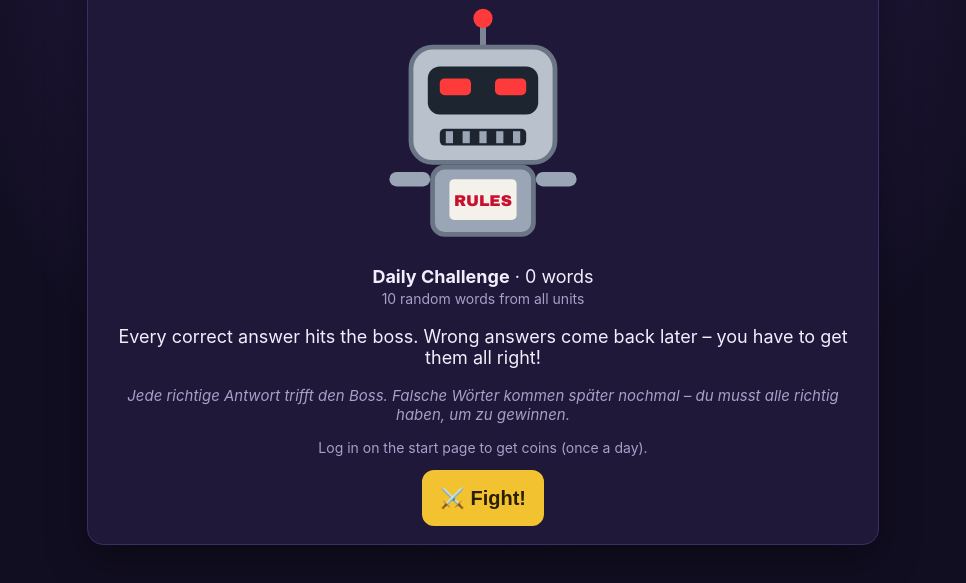
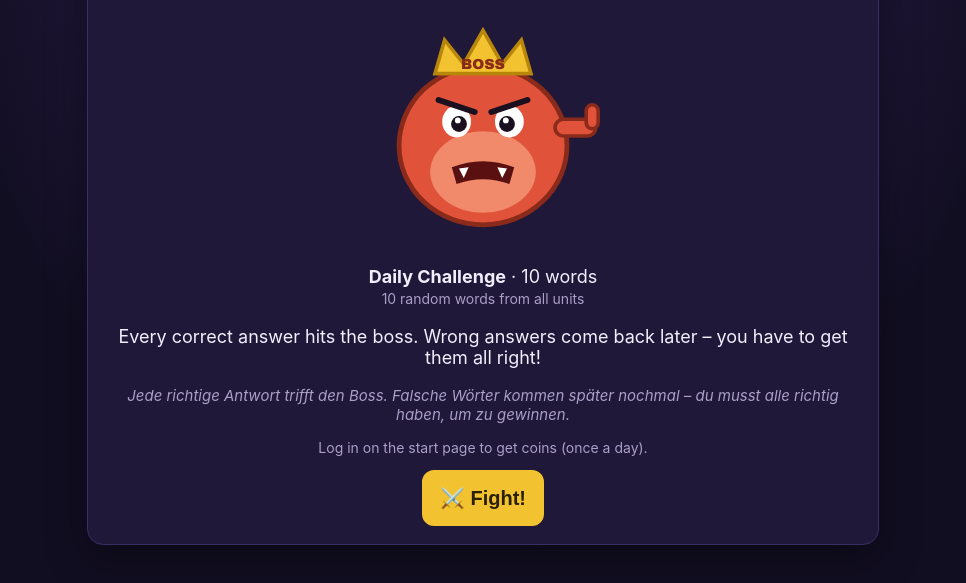
Before and after one commit to PhHirsch/english10, a plain HTML site: page boss.html in a window 1280 px wide. Shown: the part 123-706 px from the top of the page, without its empty margins (157-1123 px from the left). Drawn offline with Linux system fonts and the light colour scheme.

Commit message:
Vokabel-Bosse Unit 2 Inside India (8 Abschnitte); sb/sth-Toleranz
Co-Authored-By: Claude Opus 5.5 <noreply@anthropic.com>
Claude-Session: https://claude.ai/code/session_01V4MJSbDvBPmeskN5Vqjfsa

```diff
--- a/boss.html
+++ b/boss.html
@@ -57,8 +57,7 @@
 <main id="app"></main>
 <script src="game.js?v=1"></script>
 <script src="bosses.js?v=1"></script>
-<script>window.VOCAB = window.VOCAB || {};</script>
-<!-- Vokabel-Dateien hier einbinden -->
+<script src="vocab-u2.js?v=1"></script>
 <script>
 const $ = id => document.getElementById(id);
 const P = new URLSearchParams(location.search);
@@ -94,12 +93,13 @@ function variants(en) {
   const out = new Set();
   expand(en).forEach(v => {
     v = norm(v); out.add(v);
-    if (/\bsb\b/.test(v)) ["", "someone", "somebody"].forEach(r => out.add(norm(v.replace(/\bsb\b/, r))));
+    const SB = ["sb", "", "someone", "somebody"], STH = ["sth", "", "something"];
+    if (/\b(sb|sth)\b/.test(v)) SB.forEach(a => STH.forEach(b => out.add(norm(v.replace(/\bsb\b/, a).replace(/\bsth\b/, b)))));
   });
   if (en === "ad(vert)") out.add("advertisement");
   return [...out].filter(Boolean);
 }
-function mainForm(en) { return norm(en.replace(/\([^)]*\)/g, "").replace(/\bsb\b/, "")); }
+function mainForm(en) { return norm(en.replace(/\([^)]*\)/g, "").replace(/\bsb\b/, "").replace(/\bsth\b/, "")); }
 function hintOf(en) { const m = mainForm(en); return m.split("").map((c, i) => i === 0 ? c : c === " " ? "  " : c === "-" || c === "'" ? c : "_").join(""); }
 const deTokens = de => de.toLowerCase().replace(/\(.*?\)/g, "").split(/[;,/]/).map(t => t.trim()).filter(Boolean);
 function overlap(a, b) { const A = deTokens(a[1]); return deTokens(b[1]).some(t => A.indexOf(t) >= 0) || mainForm(a[0]) === mainForm(b[0]); }
--- /dev/null
+++ b/vocab-u2.js
@@ -0,0 +1,74 @@
+/* Orange Line 6 – Unit 2 "Inside India" – Vokabeln (SB S. 187–193)
+   Format: [englisch, deutsch] – Klammern im Englischen = optional beim Eintippen.
+   Blau gedruckte Wörter (nur zum Verstehen) sind nicht enthalten. */
+window.VOCAB = window.VOCAB || {};
+VOCAB["u2"] = {
+  unit: "Unit 2 · Inside India",
+  sections: [
+    { id: "boss-u2-wayin1", part: "Way in", title: "Way in (1)", pages: "p. 187 (contrast – attractive)", boss: "ghost", bossName: "Ghost of the Monument",
+      words: [
+        ["contrast", "Gegensatz; Kontrast; Unterschied"], ["monument", "Denkmal"], ["ritual", "Ritual"], ["to worship", "verehren; anbeten"],
+        ["prayer", "Gebet"], ["form", "Art; Form; Formular"], ["non-violent", "friedlich; gewaltfrei"], ["violent", "brutal; gewaltsam; gewalttätig"],
+        ["all over", "überall"], ["agriculture", "Landwirtschaft; Agrikultur"], ["IT (Information Technology)", "Informatik; Informationstechnik"], ["service", "Dienstleistung"],
+        ["call centre", "Callcenter"], ["economy", "Wirtschaft"], ["Indian", "Inder; Inderin"], ["attractive", "attraktiv"]
+      ] },
+    { id: "boss-u2-wayin2", part: "Way in", title: "Way in (2)", pages: "p. 187–188 (marriage – palace)", boss: "slime", bossName: "Palace Slime",
+      words: [
+        ["marriage", "Ehe; Heirat"], ["to arrange", "arrangieren"], ["tie", "Beziehung; Verbindung"], ["possible", "möglich"],
+        ["support", "Unterstützung; Hilfe"], ["relative", "Verwandte; Verwandter"], ["to be left alone", "allein gelassen werden"], ["volunteer", "ehrenamtlich"],
+        ["organisation", "Organisation"], ["princess", "Prinzessin"], ["lord", "Lord; Herr; hier: Hoheit"], ["Persian", "persisch"],
+        ["at first sight", "auf den ersten Blick"], ["jewel", "Juwel"], ["palace", "Palast"]
+      ] },
+    { id: "boss-u2-st1a", part: "Station 1", title: "At work", pages: "p. 188 (box: cost – working conditions)", boss: "manager", bossName: "The Big Boss",
+      words: [
+        ["cost", "Kosten; Preis"], ["on-site", "vor Ort"], ["orientation", "Orientierungs-; Orientierung"], ["counselling", "Beratung"],
+        ["travel", "Reise-"], ["period of time", "Zeitraum"], ["papers", "Unterlagen; Dokumente; Papiere"], ["travelling", "(das) Reisen"],
+        ["expense", "Kosten; Ausgabe"], ["contract", "Vertrag"], ["to recommend", "empfehlen"], ["to volunteer", "sich freiwillig melden"],
+        ["recommendation", "Empfehlung; Vorschlag"], ["description", "Beschreibung"], ["payment", "Zahlung; Bezahlung"], ["trial", "Probe"],
+        ["offer", "Angebot"], ["working conditions", "Arbeitsbedingungen"]
+      ] },
+    { id: "boss-u2-st1b", part: "Station 1", title: "Volunteering abroad", pages: "p. 188–189 (building – Thailand)", boss: "locker", bossName: "Guest House Locker",
+      words: [
+        ["building", "Bau-"], ["youth club", "Jugendtreff"], ["maximum", "Maximum; maximal; Höchst-"], ["basic", "Grund-"],
+        ["vaccination", "Impfung"], ["included", "inbegriffen"], ["shared", "geteilt; Gemeinschafts-"], ["stray", "streunend; herrenlos"],
+        ["care", "Behandlung; Betreuung; Pflege"], ["guest house", "Gästehaus; Pension"], ["orphanage", "Waisenhaus"], ["to be blown away", "überwältigt sein; beeindruckt sein"],
+        ["noise", "Lärm"], ["exhausted", "erschöpft"], ["to make sb feel welcome", "jmdn. freundlich aufnehmen"], ["at once", "sofort; plötzlich"],
+        ["throughout", "während; immer; durchgehend"], ["stay", "Aufenthalt"], ["to get over sth", "über etw. hinwegkommen; mit etw. fertigwerden"], ["from then on", "von da an; ab dann; seither"],
+        ["foreigner", "Ausländer; Ausländerin; Fremder; Fremde"], ["whatever", "egal was; egal welche"], ["smiling", "lächelnd"], ["highly", "sehr"],
+        ["first of all", "erstens; zuerst"], ["Thailand", "Thailand"]
+      ] },
+    { id: "boss-u2-st2a", part: "Station 2", title: "Production", pages: "p. 189 (box: logistics – transport)", boss: "robot", bossName: "Warehouse Robot",
+      words: [
+        ["logistics", "Logistik"], ["freight", "Fracht; Güter"], ["raw material", "Rohmaterial; Rohstoff"], ["to ship", "verschiffen; versenden; befördern"],
+        ["to assemble", "zusammenbauen; montieren"], ["finished", "fertig"], ["to deliver", "liefern"], ["to import", "importieren; einführen"],
+        ["to handle", "hier: umschlagen"], ["warehouse", "Lager; Lagerhalle; Depot"], ["to store", "lagern; aufbewahren; speichern"], ["to pack", "verpacken"],
+        ["to provide", "bieten; bereitstellen; versorgen"], ["global", "weltweit; global"], ["transport", "Verkehrsmittel; Transportmittel"]
+      ] },
+    { id: "boss-u2-st2b", part: "Station 2", title: "In the office", pages: "p. 190 (to be connected – to design)", boss: "bossy", bossName: "Office Tyrant",
+      words: [
+        ["to be connected", "zusammenhängen; in Zusammenhang stehen"], ["to come in", "hereinkommen; hier: ins Spiel kommen; an der Reihe sein"], ["truck", "Truck; Lastwagen"], ["remote", "fern; abgelegen"],
+        ["airline", "Fluggesellschaft"], ["office", "hier: Geschäftsstelle"], ["to award sb sth", "jmdm. etw. verleihen"], ["responsibility", "Verantwortung"],
+        ["employee", "Mitarbeiter; Mitarbeiterin; Arbeitnehmer; Arbeitnehmerin; Angestellter; Angestellte"], ["generous", "großzügig"], ["benefit", "Leistung; Vergünstigung; Vorteil"], ["internship", "Praktikum"],
+        ["training", "Schulungs-; Ausbildungs-"], ["updated", "aktualisiert"], ["to address", "ansprechen; adressieren"], ["to research", "recherchieren; erforschen; untersuchen"],
+        ["to promote", "werben für"], ["e-book reader", "E-Book-Reader"], ["electric", "elektrisch"], ["coffee maker", "Kaffeemaschine"],
+        ["camera", "Fotoapparat; Kamera"], ["noon", "Mittag"], ["to design", "entwerfen; gestalten"]
+      ] },
+    { id: "boss-u2-rc1", part: "Reading corner", title: "Gandhi (1)", pages: "p. 191 (soul – to beat)", boss: "tornado", bossName: "Storm of Protest",
+      words: [
+        ["soul", "Seele"], ["extremist", "radikal; extremistisch; Extremist; Extremistin"], ["Hindu", "Hindu; hinduistisch"], ["to shoot", "erschießen"],
+        ["worldwide", "weltweit"], ["law", "Jura"], ["lawyer", "Anwalt; Anwältin; Jurist; Juristin"], ["the British", "die Briten"],
+        ["to achieve", "erreichen; erfolgreich sein; leisten; vollbringen"], ["to boycott", "boykottieren"], ["imported", "importiert; eingeführt"], ["resistance", "Widerstand; Resistenz"],
+        ["to prove successful", "sich gut bewähren"], ["conflict", "Konflikt; Auseinandersetzung"], ["march", "Marsch; Kundgebung"], ["to stand up for sth", "sich einsetzen für"],
+        ["presenter", "Moderator; Moderatorin"], ["to prohibit", "untersagen; verbieten"], ["silently", "lautlos; leise; schweigend"], ["to beat", "schlagen; besiegen"]
+      ] },
+    { id: "boss-u2-rc2", part: "Reading corner", title: "Gandhi (2)", pages: "p. 192–193 (to draw attention to sth – packaging)", boss: "ghost", bossName: "Shadow of Injustice",
+      words: [
+        ["to draw attention to sth", "auf etw. aufmerksam machen; die Aufmerksamkeit auf etw. lenken"], ["injustice", "Ungerechtigkeit"], ["to hear about sth", "etw. erfahren"], ["speaker", "Sprecher; Sprecherin; Redner; Rednerin"],
+        ["injured", "verletzt"], ["purely", "bloß; völlig; rein"], ["genuine", "echt; aufrichtig; authentisch"], ["revolution", "Revolution"],
+        ["weapon", "Waffe"], ["nonviolence", "Gewaltlosigkeit; Gewaltverzicht"], ["to discuss", "diskutieren; besprechen"], ["caste", "Kaste; Gesellschaftsklasse"],
+        ["active", "aktiv"], ["Christian", "Christ; Christin"], ["Buddhist", "Buddhist; Buddhistin"], ["Sikh", "Sikh"],
+        ["to divide (into)", "teilen (in); aufteilen (in); unterteilen (in)"], ["Pakistan", "Pakistan"], ["murder", "Mord"], ["to ridicule", "spotten; verspotten"],
+        ["dabbawala", "Dabba-Träger (Zusteller von Mittagessen in Mumbai)"], ["address", "Adresse"], ["pepper", "Paprika; Paprikaschote"], ["packaging", "Verpackung"]
+      ] }
+  ]
+};
```
Also changed, not shown: index.html (+2 -2 lines).
